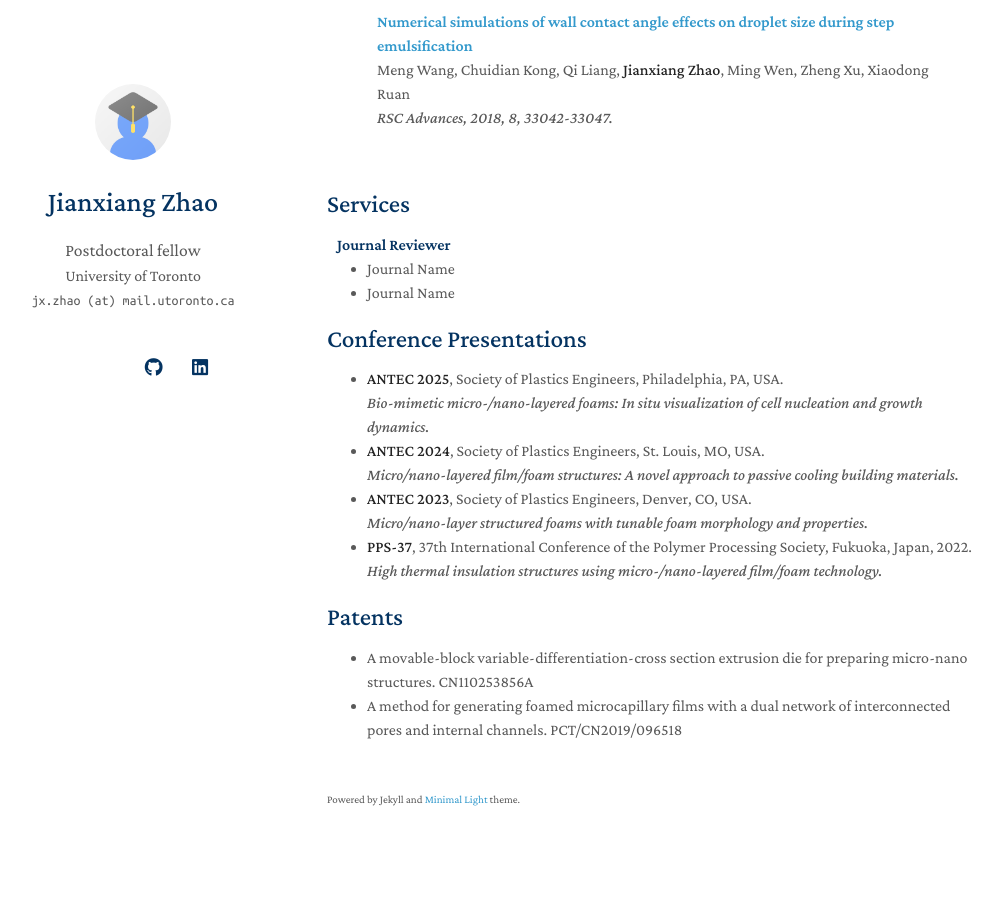
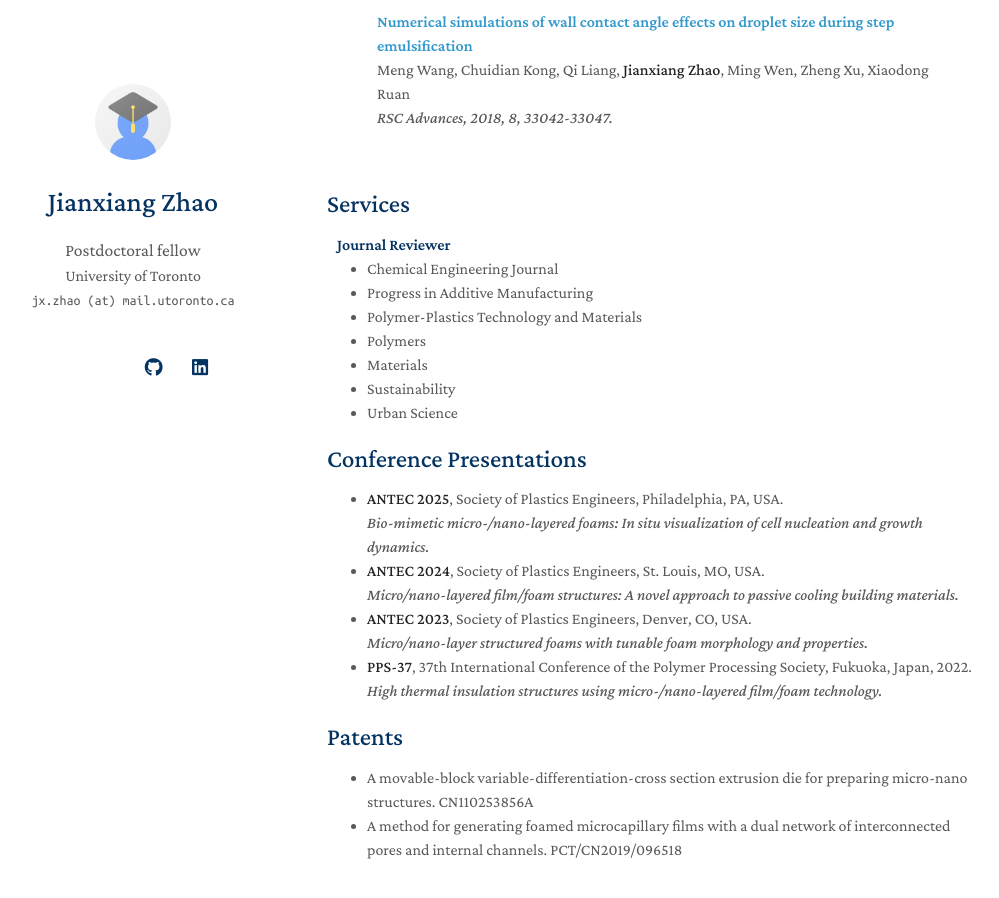
Before and after one commit to ACuriousMind-Z/ACuriousMind-Z.github.io, a Jekyll site: the page built from index.md, in a window 1280 px wide and 900 px high, scrolled down 2228 px. Shown: the whole window, without its empty margins (143-1142 px from the left). Built offline with Jekyll 4.4.1, drawn with Linux system fonts in a browser that asks for light colours; a style sheet for code colours, icons or effects is not loaded; our own code applies the rules of GitHub Pages for plain Markdown files.

Commit message:
Add journal links to services section

```diff
--- a/_includes/services.md
+++ b/_includes/services.md
@@ -2,8 +2,13 @@
 
 <h4 style="margin:0 10px 0;">Journal Reviewer</h4>
 <ul style="margin:0 0 20px;">
-  <li><a href="JOURNAL_URL"><autocolor>Journal Name</autocolor></a></li>
-  <li><a href="JOURNAL_URL"><autocolor>Journal Name</autocolor></a></li>
+  <li><a href="https://www.sciencedirect.com/journal/chemical-engineering-journal"><autocolor>Chemical Engineering Journal</autocolor></a></li>
+  <li><a href="https://link.springer.com/journal/40964"><autocolor>Progress in Additive Manufacturing</autocolor></a></li>
+  <li><a href="https://www.tandfonline.com/journals/lpte21"><autocolor>Polymer-Plastics Technology and Materials</autocolor></a></li>
+  <li><a href="https://www.mdpi.com/journal/polymers"><autocolor>Polymers</autocolor></a></li>
+  <li><a href="https://www.mdpi.com/journal/materials"><autocolor>Materials</autocolor></a></li>
+  <li><a href="https://www.mdpi.com/journal/sustainability"><autocolor>Sustainability</autocolor></a></li>
+  <li><a href="https://www.mdpi.com/journal/urbansci"><autocolor>Urban Science</autocolor></a></li>
 </ul>
 
 ## Conference Presentations
```
